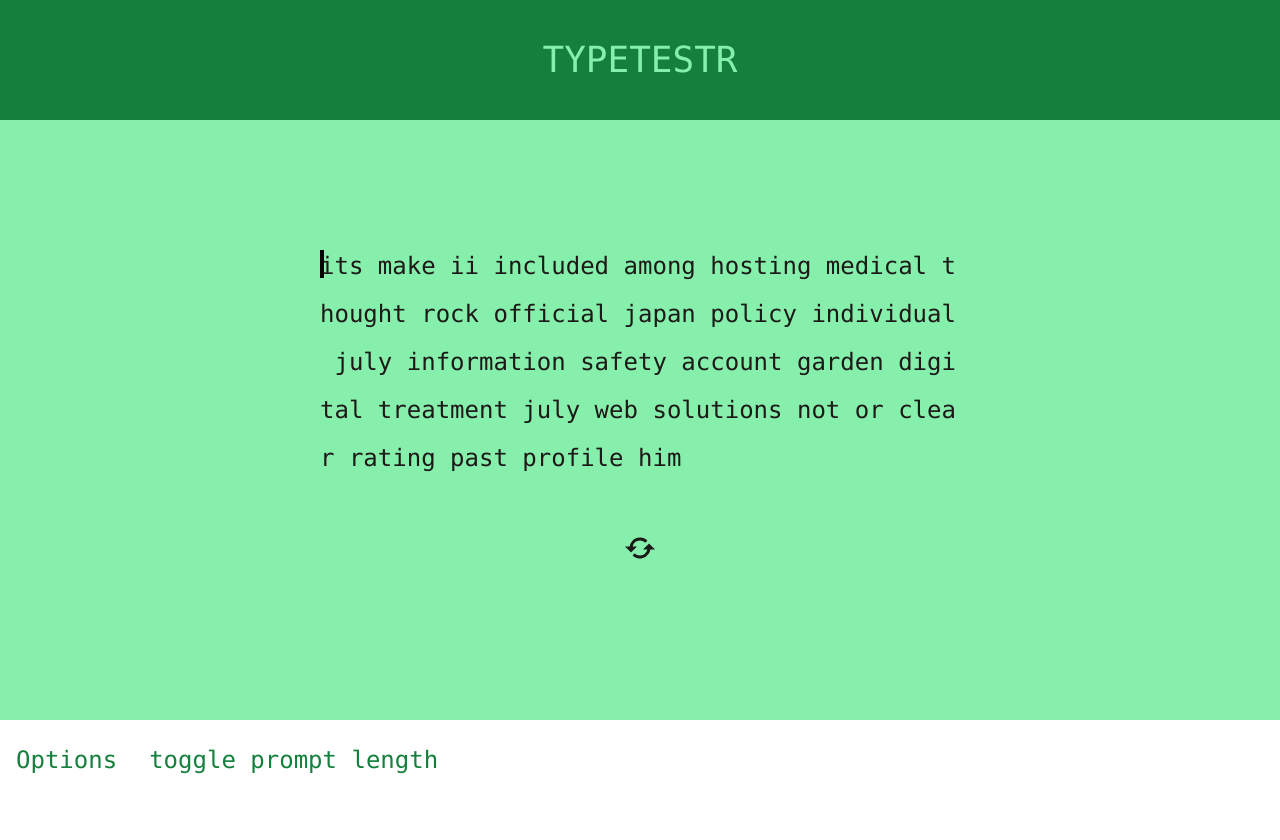
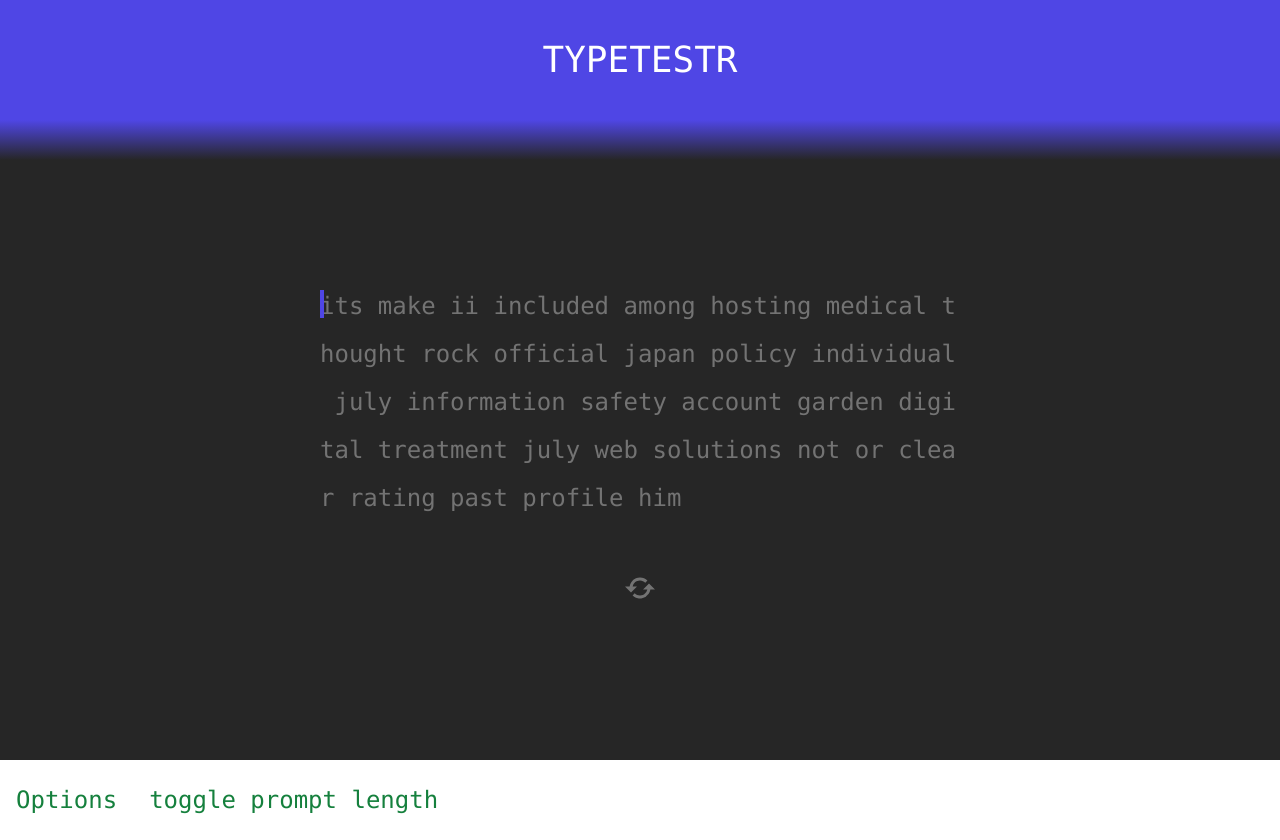
Before and after one commit to NaokiTM/TS-typing-game, a React (Vite) app: page / in a window 1280 px wide. Before the commit the page ends 800 px from the top, so only its background shows below. Built offline with nearby package versions, Linux system fonts and the light colour scheme.

Commit message:
added gradient from title to typing area, changed main colour scheme

```diff
--- a/src/ts/App.tsx
+++ b/src/ts/App.tsx
@@ -1,13 +1,16 @@
 import Title from './components/Title'
 import Test from './components/Test'
 import Options from '../ts/components/Options'
+import Gradient from '../ts/components/Gradient'
 import "../index.css"
+
 
 function App() {
   return (
     <>
       <div className='font-mono text-2xl leading-loose'>
         <Title />
+        <Gradient />
         <Test />
         <Options />
       </div>
--- /dev/null
+++ b/src/ts/components/Gradient.tsx
@@ -0,0 +1,7 @@
+const Gradient: React.FC = () => {
+  return (
+    <div className='w-100 h-[5vh] bg-gradient-to-b from-indigo-600 to-neutral-800'></div>
+  )
+}
+
+export default Gradient
--- a/src/ts/components/Test.tsx
+++ b/src/ts/components/Test.tsx
@@ -22,7 +22,7 @@ const Test: React.FC = () => {
   }, [lettersArray]);
 
   return (
-    <div className='bg-green-300 text-stone-900 flex flex-col items-center justify-center h-[75vh] space-y-4'>
+    <div className='bg-neutral-800 text-neutral-500 flex flex-col items-center justify-center h-[75vh] space-y-4'>
         <div className='w-1/2 pb-8 relative flex flex-row flex-wrap'
           tabIndex={0}
           ref={typeAreaRef}  // Attach ref to typing area
@@ -32,8 +32,8 @@ const Test: React.FC = () => {
         >
           {lettersArray.map((letter, index) => (  //maps letters/words, caret and whitespace into the typing area
             <div key={index} className={`relative ${
-            letterStatus[index] === 'neutral' ? 'text-stone-900' :
-            letterStatus[index] === 'correct' ? 'text-green-500' :
+            letterStatus[index] === 'neutral' ? 'text-neutral-500' :
+            letterStatus[index] === 'correct' ? 'text-white' :
             letterStatus[index] === 'incorrect' ? 'text-red-600' :
             ''
           }`}>
@@ -43,7 +43,7 @@ const Test: React.FC = () => {
                 letter
               )}
               {index === caretPosition && typeareaHovered && (
-                <div className="absolute left-0 w-1 h-7 bg-black top-2 blink"></div>
+                <div className="absolute left-0 w-1 h-7 bg-indigo-600 top-2 blink"></div>
               )}
             </div>
           ))}
--- a/src/ts/components/Title.tsx
+++ b/src/ts/components/Title.tsx
@@ -1,6 +1,6 @@
 const Title: React.FC= () => {
   return (
-    <h1 className="flex flex-col justify-center items-center h-[15vh] text-green-300 bg-green-700 text-4xl">TYPETESTR</h1>
+    <h1 className="flex flex-col justify-center items-center h-[15vh] text-white bg-indigo-600 text-4xl">TYPETESTR</h1>
   )
 }
 
```
